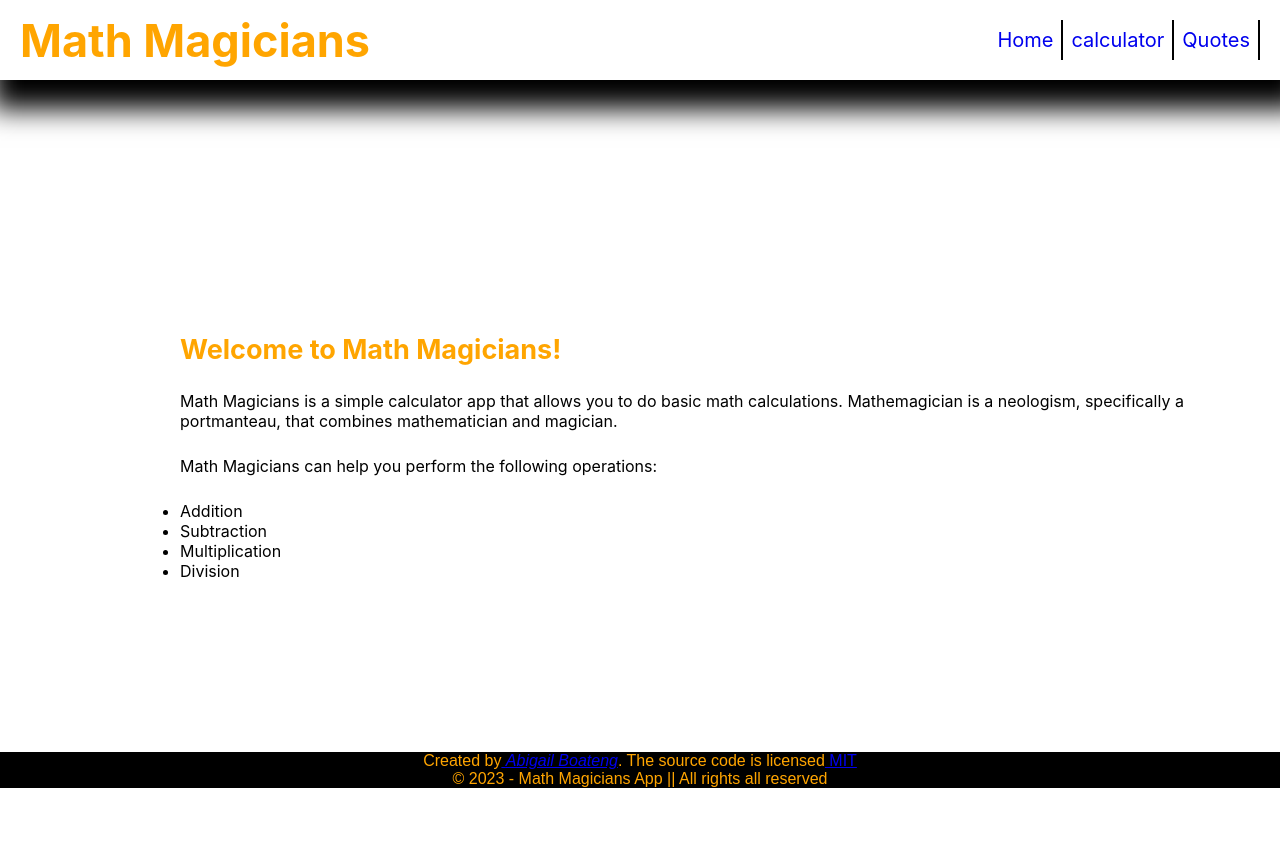
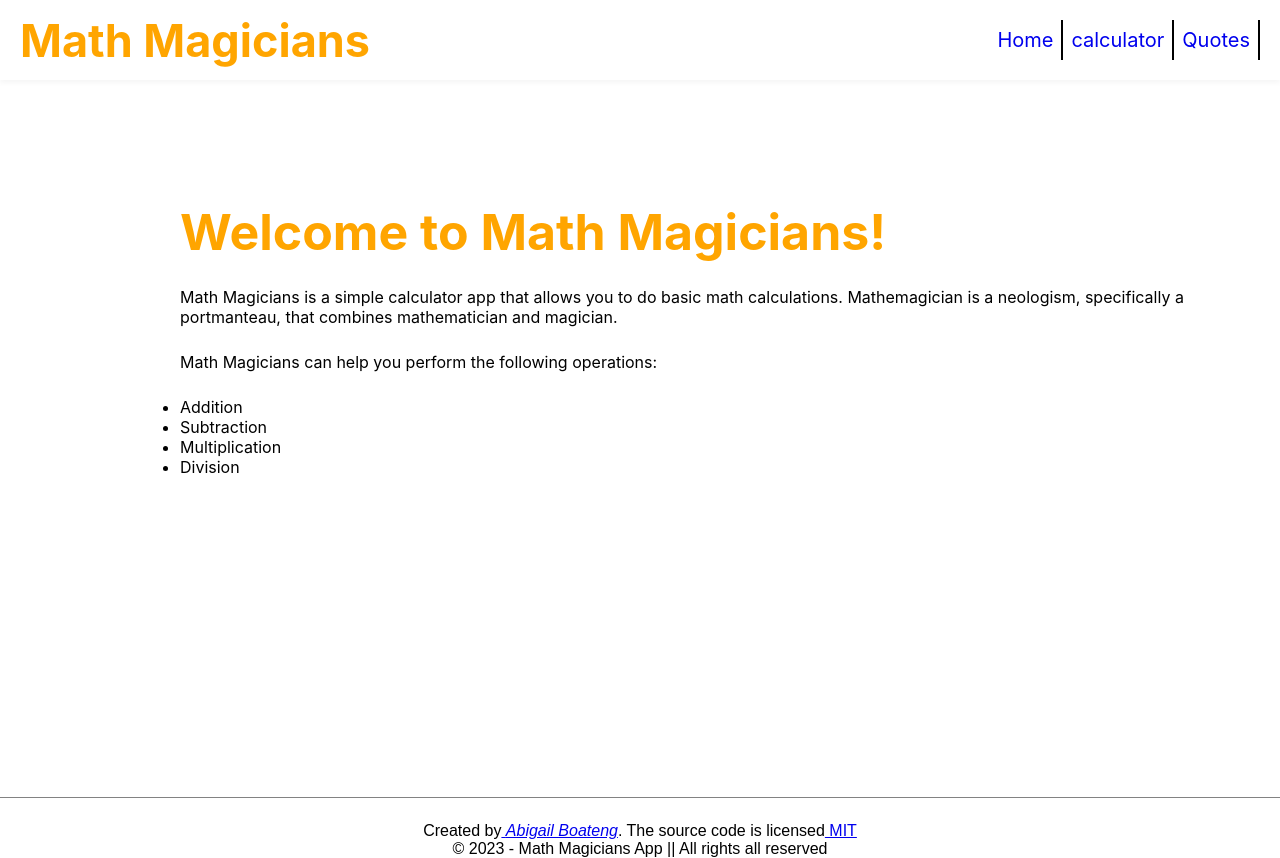
Before and after one commit to abenaTenkorang/math_magician, a React (Create React App) app: page / in a window 1280 px wide. Before the commit the page ends 800 px from the top, so only its background shows below. Built offline with nearby package versions, Linux system fonts and the light colour scheme; a web font is replaced by a local one.

Commit message:
Add more styling

```diff
--- a/src/App.css
+++ b/src/App.css
@@ -23,7 +23,7 @@
   padding: 10px;
   width: inherit;
   height: 80px;
-  box-shadow: 8px 13px 26px 16px;
+  box-shadow: rgba(0, 0, 0, 0.04) 0 3px 5px;
 }
 
 .heading {
@@ -55,11 +55,12 @@
   flex-direction: column;
   gap: 25px;
   margin-left: 10rem;
+  min-height: 70vh;
 }
 
 .mini {
   margin-top: 50px;
-  font-size: 27px;
+  font-size: 50px;
   color: orange;
 }
 
@@ -70,8 +71,10 @@ footer {
   flex-direction: column;
   align-items: center;
   justify-content: flex-end;
-  background-color: black;
-  color: orange;
+  color: black;
+  border-top: 1px solid rgba(0, 0, 0, 0.491);
+  padding-top: 24px;
+  margin-top: 45px;
 }
 
 .quotes {
```
